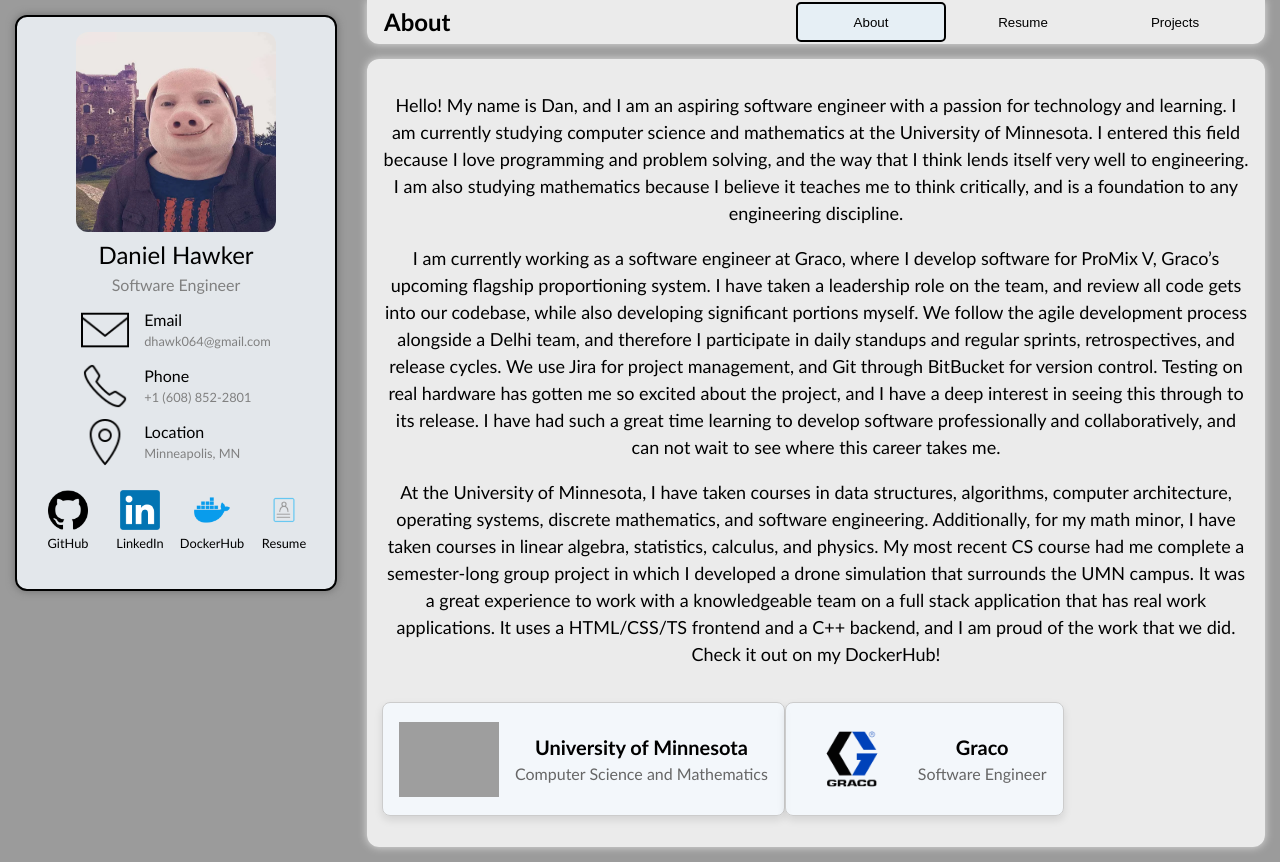
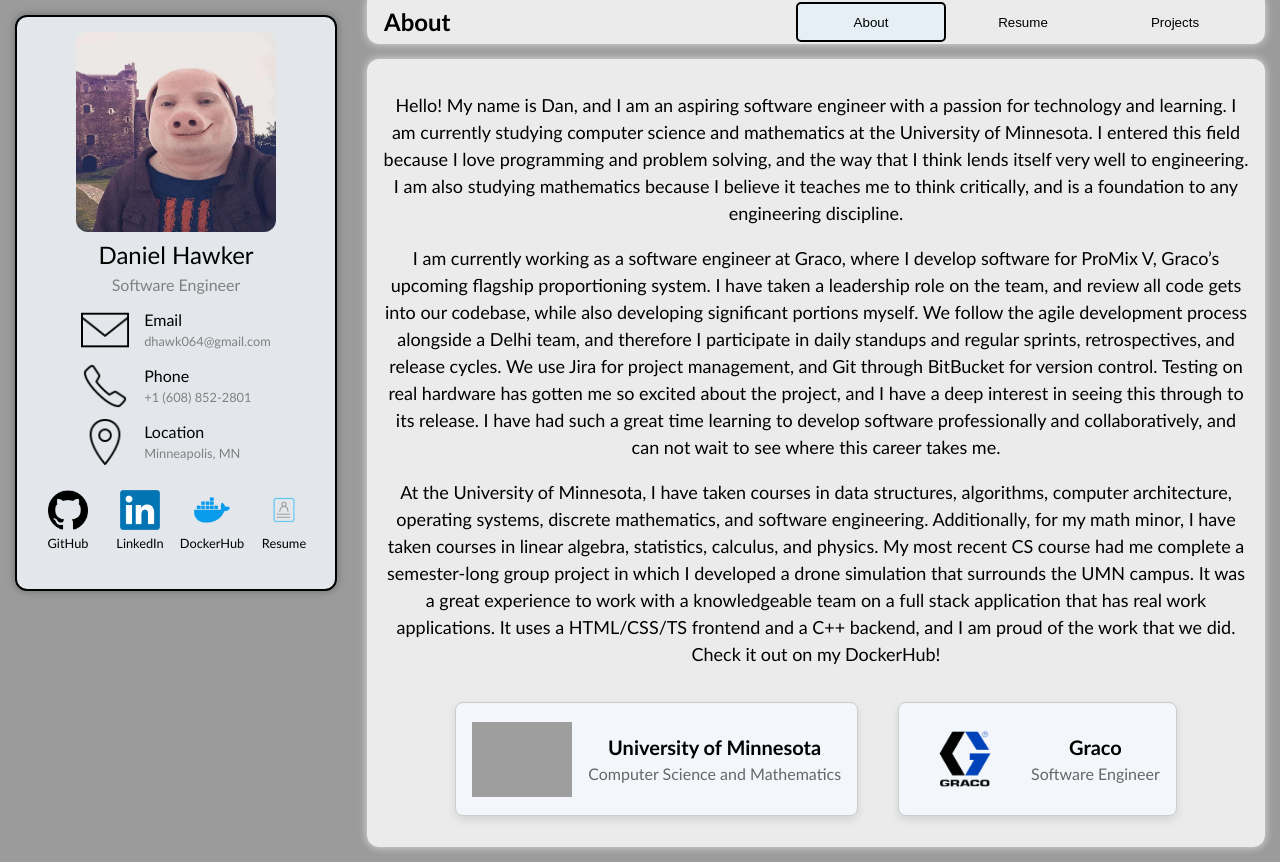
Before and after one commit to hawkerd/profile, a React (Create React App) app: page / in a window 1280 px wide. Built offline with nearby package versions, Linux system fonts and the light colour scheme; grey boxes are pictures that could not be loaded.

Commit message:
fix: align about section properly

```diff
--- a/src/components/Composite/About/About.css
+++ b/src/components/Composite/About/About.css
@@ -10,4 +10,6 @@
 .about__cards {
     display: flex;
     flex-direction: row;
+    justify-content: center;
+    gap: 40px;
 }
```
